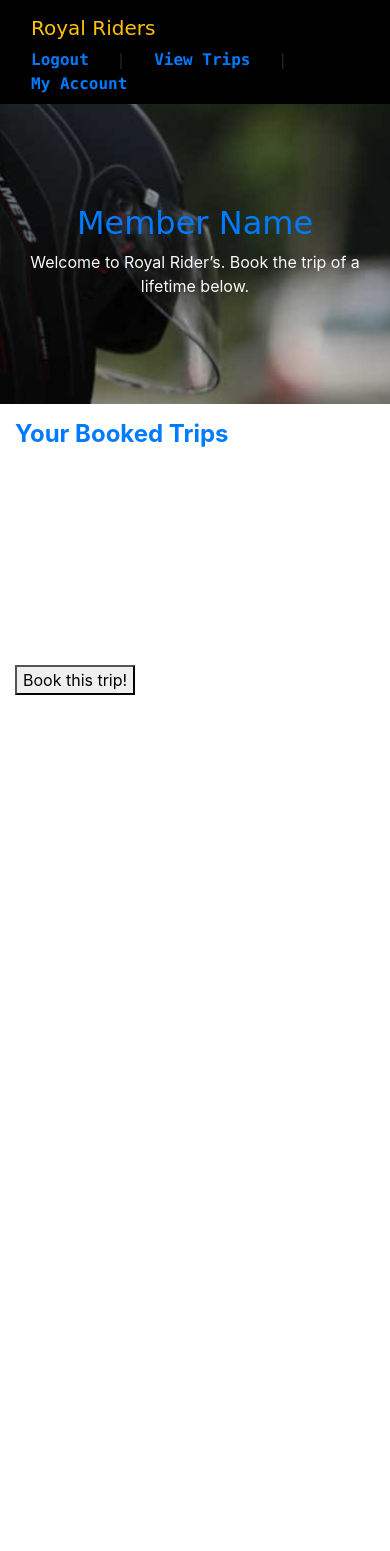
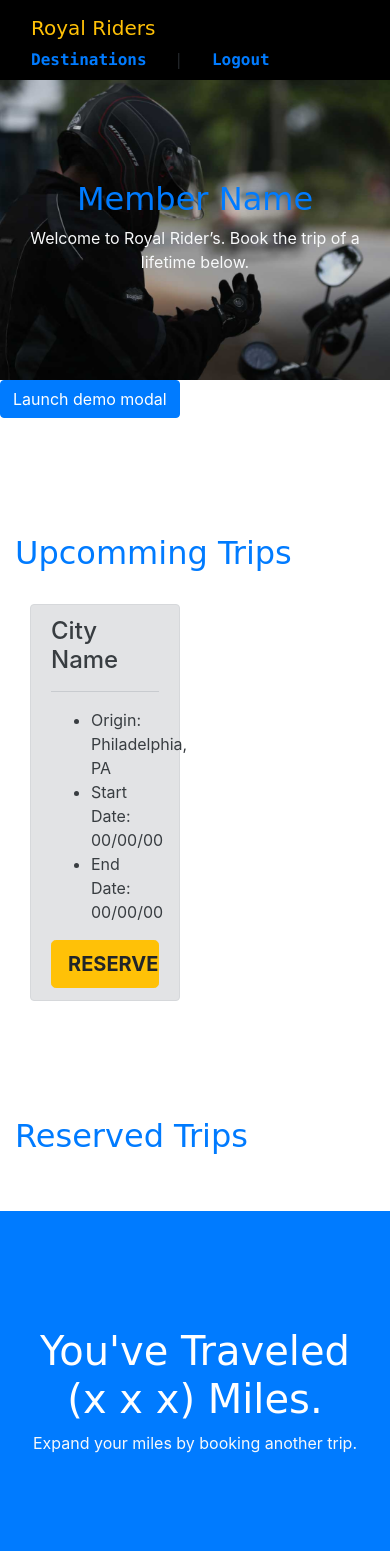
Before and after one commit to georgepulikkayath/project-new, a website: page views/membersStyle.html in a window 390 px wide. Before the commit the page ends 844 px from the top, so only its background shows below. Drawn offline with nearby package versions, Linux system fonts and the light colour scheme; a web font is replaced by a local one.

Commit message:
upadted membersStyle and home and the navbars

```diff
--- /dev/null
+++ b/public/js/membersStyle.js
@@ -0,0 +1,3 @@
+$(document).ready(function() {
+    $('#exampleModalCenter').modal
+});
--- a/views/membersStyle.html
+++ b/views/membersStyle.html
@@ -2,7 +2,7 @@
 <html lang="en">
 
 <head>
-    <title>Passport Authentication</title>
+    <title>Member Login</title>
     <meta charset="UTF-8">
     <meta name="viewport" content="width=device-width, initial-scale=1">
     <link rel="stylesheet" href="https://stackpath.bootstrapcdn.com/bootstrap/4.3.1/css/bootstrap.min.css"
@@ -24,16 +24,16 @@
                 <a class="navbar-brand text-warning" href="/home">Royal Riders</a>
             </div>
             <ul class="nav">
+                <li class="font-weight-bold text-monospace"><a href="/home">Destinations</a> &nbsp; </li>
+
+                <li>&nbsp; | &nbsp; &nbsp; &nbsp;</li>
                 <li class="font-weight-bold text-monospace"><a href="/logout">Logout</a> &nbsp; </li>
-                <li>&nbsp; | &nbsp; &nbsp; &nbsp;</li>
-                <li class="font-weight-bold text-monospace"><a href="/home"> View Trips</a> &nbsp; </li>
-                <li>&nbsp; | &nbsp; &nbsp; &nbsp;</li>
-                <li class="font-weight-bold text-monospace"><a href="/"> My Account</a> &nbsp; </li>
+
             </ul>
         </div>
     </nav>
 
-
+<!-- member name populates here -->
     <main>
         <div class="container">
             <div class="row text-center mb-4">
@@ -49,34 +49,90 @@
         </div>
     </main>
 
+    <!-- Button trigger modal -->
+<button type="button" class="btn btn-primary" data-toggle="modal" data-target="#exampleModalCenter">
+        Launch demo modal
+      </button>
 
-    <div class="container">
+      <!-- Modal -->
+      <div class="modal fade" id="exampleModalCenter" tabindex="-1" role="dialog" aria-labelledby="exampleModalCenterTitle" aria-hidden="true">
+        <div class="modal-dialog modal-dialog-centered" role="document">
+          <div class="modal-content">
+            <div class="modal-header">
+              <h5 class="modal-title" id="exampleModalCenterTitle">Modal title</h5>
+              <button type="button" class="close" data-dismiss="modal" aria-label="Close">
+                <span aria-hidden="true">&times;</span>
+              </button>
+            </div>
+            <div class="modal-body">
+              ...
+            </div>
+            <div class="modal-footer">
+              <button type="button" class="btn btn-secondary" data-dismiss="modal">Close</button>
+              <button type="button" class="btn btn-primary">Save changes</button>
+            </div>
+          </div>
+        </div>
+      </div>
 
-        <div class="row">
-            <div class="col-md mt-3">
-                <h4 class="text-primary"><strong>Your Booked Trips</strong></h4>
-                <div id="bookedTrips"></div>
-            </div>
-        </div>
-        <br><br><br><br><br><br><br><br>
-        <div class="row">
-            <div class="col-md mt-3">
-                <div id="availableTrips">
-                    <button type="button" id="trip-btn">Book this trip!</button>
+      <!-- all trip information -->
+    <section id="tripPopulate">
+        <div class="container">
+            <div class="row mt-3 mb-4">
+                <div class="col-sm">
+                    <h2 id="pageTitle" class="text-primary">Upcomming Trips</h2>
                 </div>
             </div>
         </div>
+        <div class="container">
+            <div class="col-6 ">
+                <div id="tripPost" class="alert alert-secondary" role="alert">
+                    <h4 id="tripPostCity" class="alert-heading">City Name</h4>
+                    <hr>
+                    <ul id="tripPostData">
+                        <li>Origin: Philadelphia, PA</li>
+                        <li>Start Date: 00/00/00</li>
+                        <li>End Date: 00/00/00</li>
+                    </ul>
 
-        <div class="row">
-            <div class="col-md mt-3">
-                <div id="confirmation"></div>
+                    <button type="submit" id="trip-btn"
+                        class="btn btn-warning btn-lg btn-block font-weight-bold text-uppercase">Reserve</button>
+                </div>
             </div>
         </div>
+    </section>
+
+    <!-- reserved trips here -->
+    <section>
+        <div class="container">
+            <div class="row mt-3 mb-4">
+                <div class="col-sm">
+                    <h2 id="pageTitle" class="text-primary">Reserved Trips</h2>
+                </div>
+            </div>
+        </div>
+    </section>
 
 
-    </div>
+
+    <div class="footerBG bg-primary">
+            <div class="container mt-5">
+
+                <div class="row text-center">
+                    <div class="col-sm mt-3 mb-5">
+                        <h1 id="pageTitle" class="mb-2">You've Traveled <span id="travelMiles">(x x x) </span>Miles.</h1>
+                        <p class="text-light mb-5">Expand your miles by booking another trip.</p>
+                    </div>
+                </div>
+
+            </div>
+        </div>
+        <div class="footerBlue bg-warning"></div>
+
+
+
     <script src="https://cdnjs.cloudflare.com/ajax/libs/jquery/3.2.1/jquery.min.js"></script>
-    <script src="js/members.js" type="text/javascript"></script>
+    <script src="js/membersStyle.js" type="text/javascript"></script>
 </body>
 
 </html>
```
Also changed, not shown: views/home.html (+5 -4 lines), views/index.html (+2 -2 lines).
